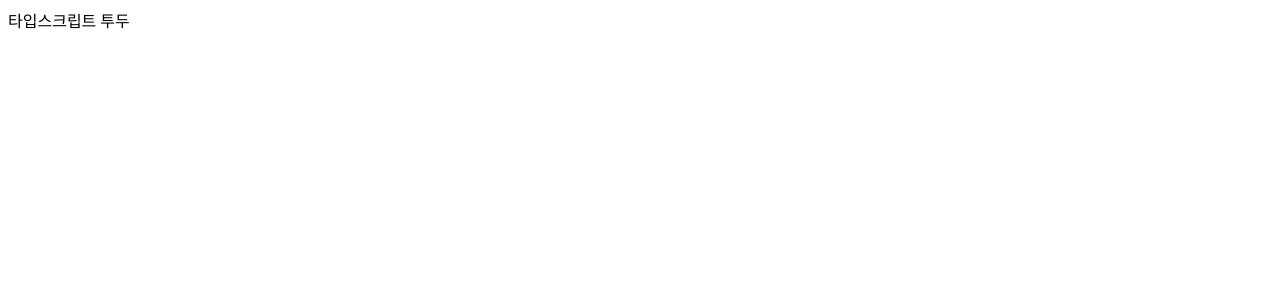
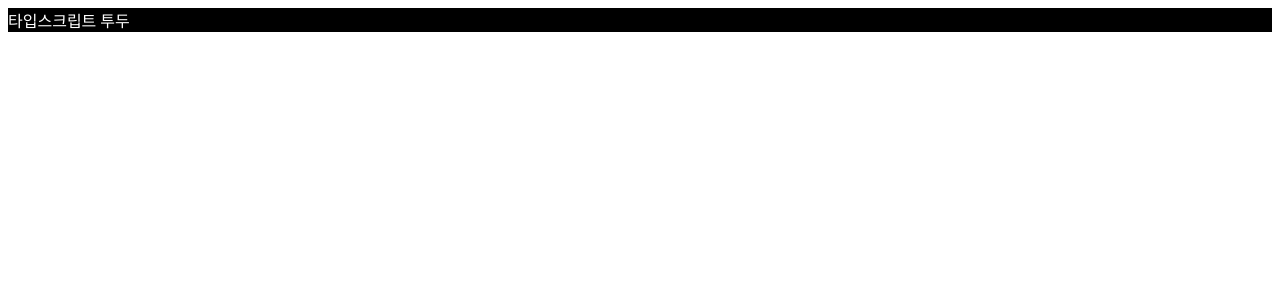
Before and after one commit to minhanPark/typescript-todo-vue, a Vue app: page / in a window 1280 px wide. Shown: the top 300 px of the page. Built offline with nearby package versions, Linux system fonts and the light colour scheme.

Commit message:
add scss

```diff
--- a/package.json
+++ b/package.json
@@ -23,6 +23,8 @@
     "babel-eslint": "^10.1.0",
     "eslint": "^6.7.2",
     "eslint-plugin-vue": "^7.0.0",
+    "sass": "^1.49.0",
+    "sass-loader": "^10.2.1",
     "typescript": "~4.1.5"
   },
   "eslintConfig": {
--- a/src/App.vue
+++ b/src/App.vue
@@ -1,4 +1,8 @@
-<template>타입스크립트 투두</template>
+<template>
+  <div class="container">
+    <span class="header">타입스크립트 투두</span>
+  </div>
+</template>
 
 <script lang="ts">
 import { defineComponent } from "vue";
@@ -8,4 +12,13 @@ export default defineComponent({
 });
 </script>
 
-<style></style>
+<style lang="scss">
+$color: black;
+$font-color: white;
+.container {
+  background-color: $color;
+}
+.header {
+  color: $font-color;
+}
+</style>
```
Also changed, not shown: 2 other files (tests, documents, lock files or other folders).
